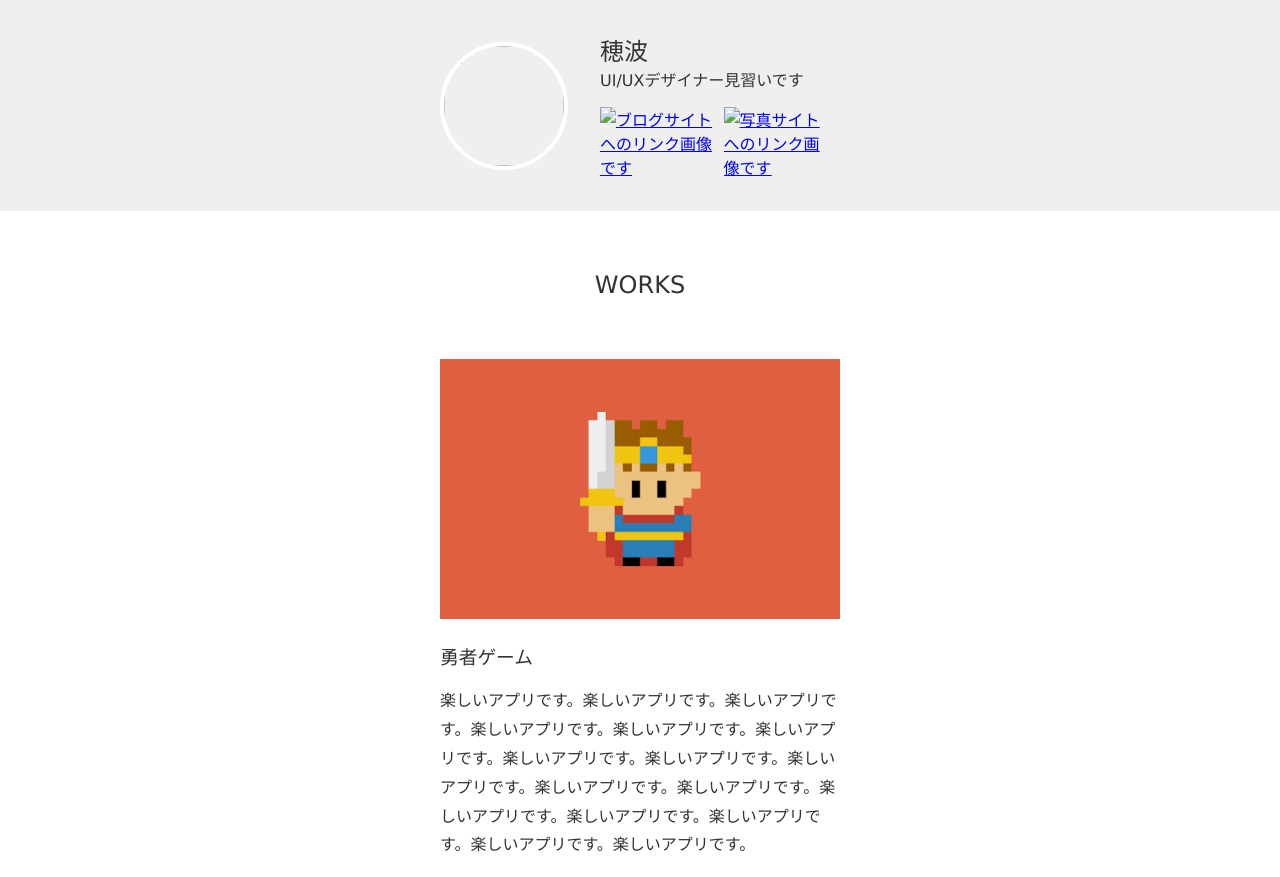
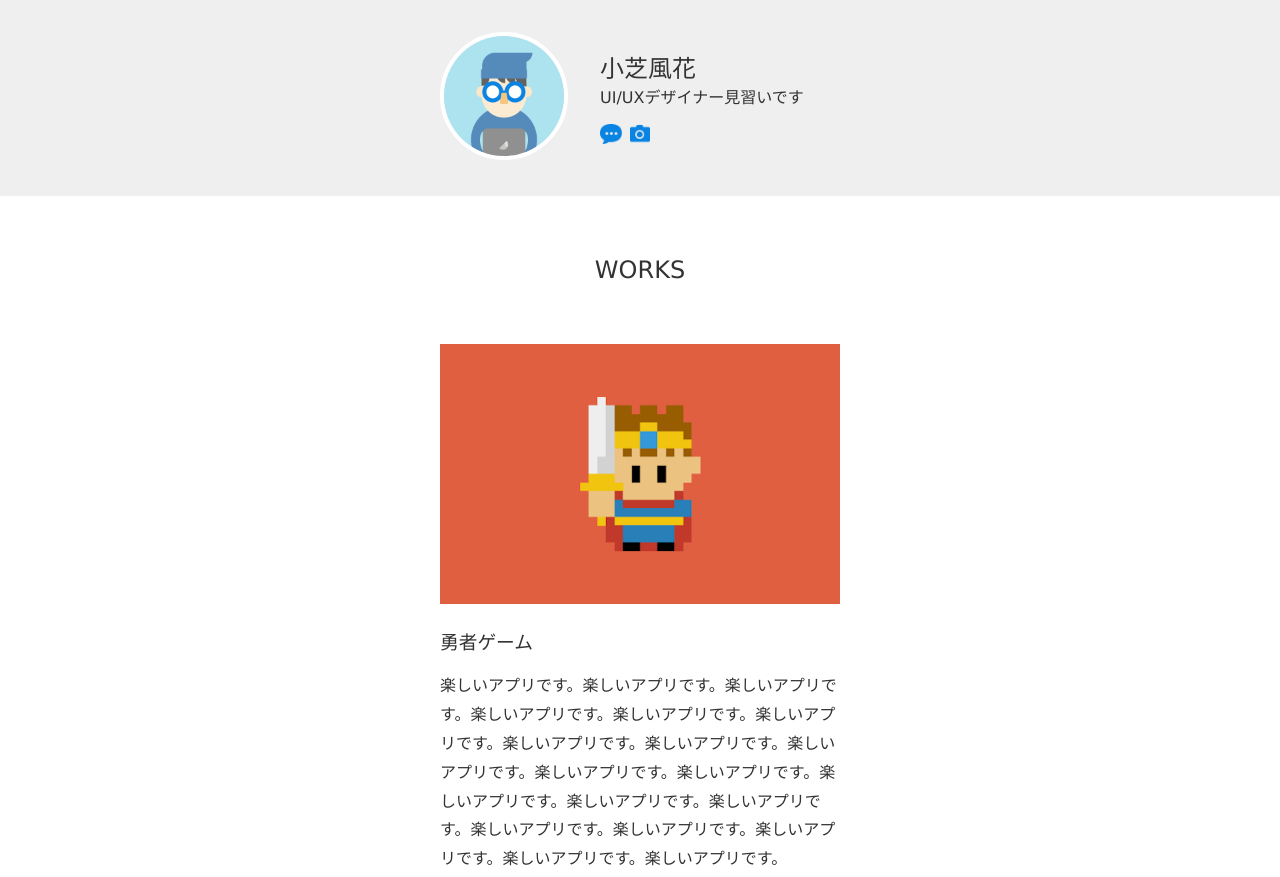
Before and after one commit to ichogo555/honami, a plain HTML site: page index.html in a window 1280 px wide. Shown: the top 877 px of the page. Drawn offline with Linux system fonts and the light colour scheme; files whose address does not match are found by name.

Commit message:
Add files via upload

```diff
--- a/index.html
+++ b/index.html
@@ -1,30 +1,30 @@
 <!DOCTYPE html>
 <html lang="ja">
 <head>
-    <meta charset="utf-8">
-    <title>穂波のポートフォリオサイト</title>
-    <link rel="icon" href="favicon.ico">
-    <meta name="description" content="穂波のポートフォリオサイトです。">
-    <link rel="stylesheet" href="css/styles.css">
+  <meta charset="utf-8">
+  <title>風花のポートフォリオサイト</title>
+  <link rel="icon" href="favicon.ico">
+  <meta name="discription" content="風花のポートフォリオサイトです。">
+  <link rel="stylesheet" href="css/styles.css">
 </head>
 <body>
   <header>
     <div class="container">
       <div class="icon">
-        <img src="img/honami 4.jpg" width="120" height="120">
+        <img src="img/taro.png" width="120" height="120" alt="風花のアイコンです">
       </div>
       <div class="info">
-        <h1>穂波</h1>
+        <h1>小芝風花</h1>
         <p>UI/UXデザイナー見習いです</p>
         <ul>
           <li>
             <a href="https://dotinstall.com" target="_blank">
-              <img src="img/blog.png" width="20" height="20" alt="ブログサイトへのリンク画像です">
+              <img src="img/blog.png" widht="20" height="20" alt="ブログサイトへのリンク画像です">
             </a>
           </li>
           <li>
             <a href="https://dotinstall.com" target="_blank">
-              <img src="img/photos.png" width="20" height="20" alt="写真サイトへのリンク画像です">
+              <img src="img/photos.png" widht="20" height="20" alt="写真サイトへのリンク画像です">
             </a>
           </li>
         </ul>
@@ -38,22 +38,21 @@
     <section>
       <img src="img/work1.png" width="400" height="260" alt="勇者ゲームの紹介画像">
       <h1>勇者ゲーム</h1>
-      <p>楽しいアプリです。楽しいアプリです。楽しいアプリです。楽しいアプリです。楽しいアプリです。楽しいアプリです。楽しいアプリです。楽しいアプリです。楽しいアプリです。楽しいアプリです。楽しいアプリです。楽しいアプリです。楽しいアプリです。楽しいアプリです。楽しいアプリです。楽しいアプリです。</p>
+      <p>楽しいアプリです。楽しいアプリです。楽しいアプリです。楽しいアプリです。楽しいアプリです。楽しいアプリです。楽しいアプリです。楽しいアプリです。楽しいアプリです。楽しいアプリです。楽しいアプリです。楽しいアプリです。楽しいアプリです。楽しいアプリです。楽しいアプリです。楽しいアプリです。楽しいアプリです。楽しいアプリです。楽しいアプリです。</p>
     </section>
 
     <section>
       <img src="img/work2.png" width="400" height="260" alt="宝探しゲームの紹介画像">
       <h1>宝探しゲーム</h1>
-      <p>楽しいアプリです。楽しいアプリです。楽しいアプリです。楽しいアプリです。楽しいアプリです。楽しいアプリです。楽しいアプリです。楽しいアプリです。楽しいアプリです。楽しいアプリです。楽しいアプリです。楽しいアプリです。楽しいアプリです。楽しいアプリです。楽しいアプリです。楽しいアプリです。</p>
+      <p>楽しいアプリです。楽しいアプリです。楽しいアプリです。楽しいアプリです。楽しいアプリです。楽しいアプリです。楽しいアプリです。楽しいアプリです。楽しいアプリです。楽しいアプリです。楽しいアプリです。楽しいアプリです。楽しいアプリです。楽しいアプリです。楽しいアプリです。楽しいアプリです。楽しいアプリです。楽しいアプリです。楽しいアプリです。</p>
     </section>
 
     <section>
       <img src="img/work3.png" width="400" height="260" alt="神経衰弱の紹介画像">
       <h1>神経衰弱</h1>
-      <p>楽しいアプリです。楽しいアプリです。楽しいアプリです。楽しいアプリです。楽しいアプリです。楽しいアプリです。楽しいアプリです。楽しいアプリです。楽しいアプリです。楽しいアプリです。楽しいアプリです。楽しいアプリです。楽しいアプリです。楽しいアプリです。楽しいアプリです。楽しいアプリです。</p>
+      <p>楽しいアプリです。楽しいアプリです。楽しいアプリです。楽しいアプリです。楽しいアプリです。楽しいアプリです。楽しいアプリです。楽しいアプリです。楽しいアプリです。楽しいアプリです。楽しいアプリです。楽しいアプリです。楽しいアプリです。楽しいアプリです。楽しいアプリです。楽しいアプリです。楽しいアプリです。楽しいアプリです。楽しいアプリです。</p>
     </section>
   </section>
-
 
   <footer>
     <p>(c) dotinstall.com</p>
```
Also changed, not shown: favicon.ico (added), img/blog.png (added), img/photos.png (added), img/taro.png (added), img/work1.png (added), img/work2.png (added), img/work3.png (added).
